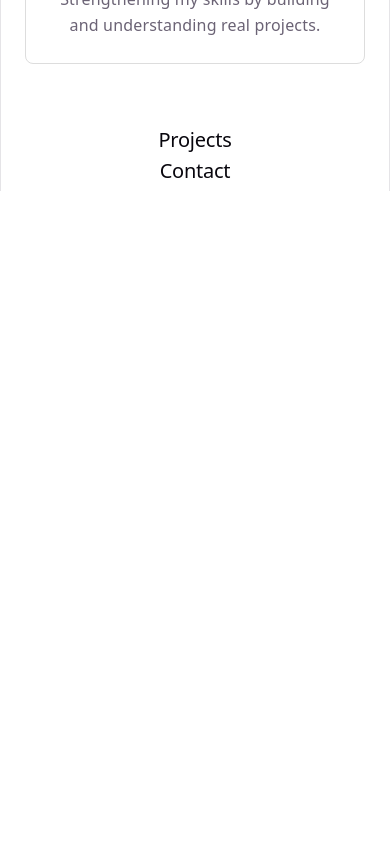
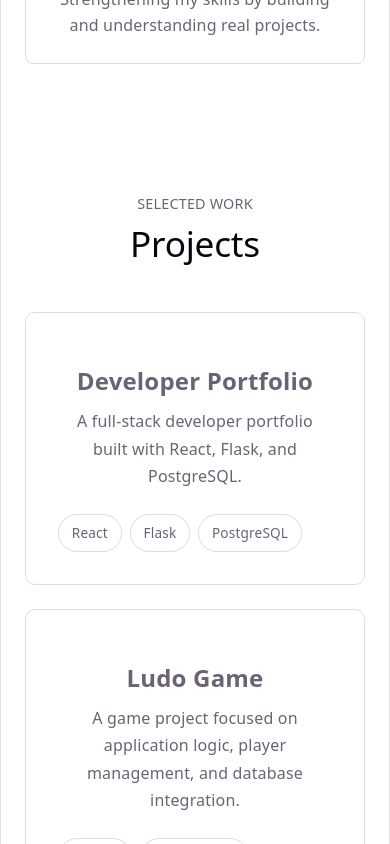
Before and after one commit to EvaArbo/fullstack-portfolio, a React app in the folder frontend/: page / in a window 390 px wide. Shown: the part 2160-3004 px from the top of the page. Before the commit the page ends 2351 px from the top, so only its background shows below. Built offline with nearby package versions, Linux system fonts and the light colour scheme; the HTML template or start-up script is replaced by a standard one.

Commit message:
Added responsive projects section

```diff
--- a/frontend/src/App.jsx
+++ b/frontend/src/App.jsx
@@ -1,7 +1,7 @@
 import Navbar from "./components/Navbar.jsx"
 import Hero from "./components/Hero.jsx"
 import About from "./components/About.jsx"
-
+import Projects from "./components/Projects.jsx"
 function App() {
   return (
     <>
@@ -12,10 +12,7 @@ function App() {
 
         <About />
 
-        <section id="projects">
-          <h2>Projects</h2>
-        </section>
-
+        <Projects />
         <section id="contact">
           <h2>Contact</h2>
         </section>
--- /dev/null
+++ b/frontend/src/components/ProjectCard.css
@@ -0,0 +1,33 @@
+.project-card {
+  border: 1px solid #ddd;
+  border-radius: 10px;
+  padding: 2rem;
+  transition: transform 0.3s ease;
+}
+
+.project-card:hover {
+  transform: translateY(-5px);
+}
+
+.project-card-title {
+  font-size: 1.5rem;
+  margin-bottom: 1rem;
+}
+
+.project-card-description {
+  line-height: 1.7;
+  margin-bottom: 1.5rem;
+}
+
+.project-technologies {
+  display: flex;
+  flex-wrap: wrap;
+  gap: 0.5rem;
+}
+
+.project-tech {
+  border: 1px solid #ddd;
+  border-radius: 20px;
+  padding: 0.4rem 0.8rem;
+  font-size: 0.85rem;
+}
--- /dev/null
+++ b/frontend/src/components/ProjectCard.jsx
@@ -0,0 +1,23 @@
+import "./ProjectCard.css"
+
+function ProjectCard({ title, description, technologies }) {
+  return (
+    <div className="project-card">
+      <h3 className="project-card-title">{title}</h3>
+
+      <p className="project-card-description">{description}</p>
+
+      <div className="project-technologies">
+        {technologies.map((technology) => {
+          return (
+            <span className="project-tech" key={technology}>
+              {technology}
+            </span>
+          )
+        })}
+      </div>
+    </div>
+  )
+}
+
+export default ProjectCard
--- /dev/null
+++ b/frontend/src/components/Projects.css
@@ -0,0 +1,49 @@
+.projects {
+  padding: 6rem 2rem;
+}
+
+.projects-content {
+  max-width: 1100px;
+  margin: 0 auto;
+}
+
+.projects-header {
+  text-align: center;
+  margin-bottom: 3rem;
+}
+
+.projects-label {
+  font-size: 0.9rem;
+  text-transform: uppercase;
+  margin-bottom: 0.5rem;
+}
+
+.projects-title {
+  font-size: 2.8rem;
+}
+
+.projects-grid {
+  display: grid;
+  grid-template-columns: repeat(3, 1fr);
+  gap: 1.5rem;
+}
+
+@media (max-width: 900px) {
+  .projects-grid {
+    grid-template-columns: 1fr 1fr;
+  }
+}
+
+@media (max-width: 600px) {
+  .projects {
+    padding: 4rem 1.5rem;
+  }
+
+  .projects-title {
+    font-size: 2.2rem;
+  }
+
+  .projects-grid {
+    grid-template-columns: 1fr;
+  }
+}
--- /dev/null
+++ b/frontend/src/components/Projects.jsx
@@ -0,0 +1,54 @@
+import "./Projects.css"
+import ProjectCard from "./ProjectCard.jsx"
+
+const projects = [
+  {
+    id: 1,
+    title: "Developer Portfolio",
+    description:
+      "A full-stack developer portfolio built with React, Flask, and PostgreSQL.",
+    technologies: ["React", "Flask", "PostgreSQL"],
+  },
+  {
+    id: 2,
+    title: "Ludo Game",
+    description:
+      "A game project focused on application logic, player management, and database integration.",
+    technologies: ["Python", "SQLAlchemy", "PostgreSQL"],
+  },
+  {
+    id: 3,
+    title: "SIMS - Smart Inventory Management System",
+    description:
+      "A mobile inventory management application for tracking assets, managing users and permissions, handling requests, and scanning QR codes and barcodes.",
+    technologies: ["React Native", "Expo", "Expo Router"],
+  },
+]
+
+function Projects() {
+  return (
+    <section id="projects" className="projects">
+      <div className="projects-content">
+        <div className="projects-header">
+          <p className="projects-label">Selected work</p>
+          <h2 className="projects-title">Projects</h2>
+        </div>
+
+        <div className="projects-grid">
+          {projects.map((project) => {
+            return (
+              <ProjectCard
+                key={project.id}
+                title={project.title}
+                description={project.description}
+                technologies={project.technologies}
+              />
+            )
+          })}
+        </div>
+      </div>
+    </section>
+  )
+}
+
+export default Projects
```
